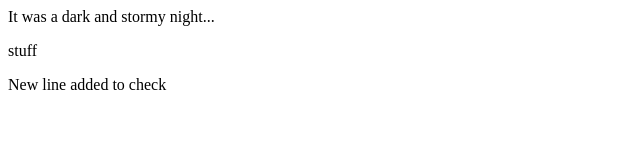
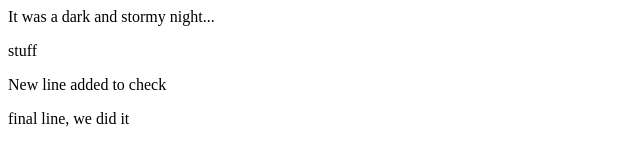
Before and after one commit to MatthewKoch76/fireside-story, a plain HTML site: page index.html in a window 1280 px wide. Shown: the whole page, without its empty margins (0-640 px from the left). Drawn offline with Linux system fonts and the light colour scheme.

Commit message:
added another line

```diff
--- a/index.html
+++ b/index.html
@@ -3,5 +3,6 @@
     <p>It was a dark and stormy night...</p>
     <p>stuff</p>
 	<p>New line added to check</p>
+	<p>final line, we did it</p>
   </body>
 </html>
```
